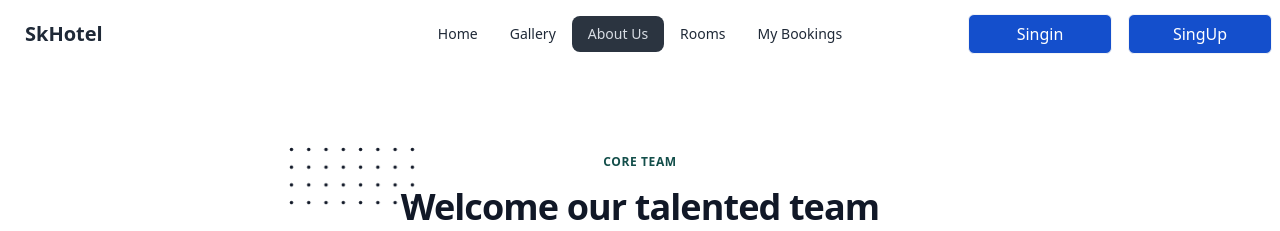
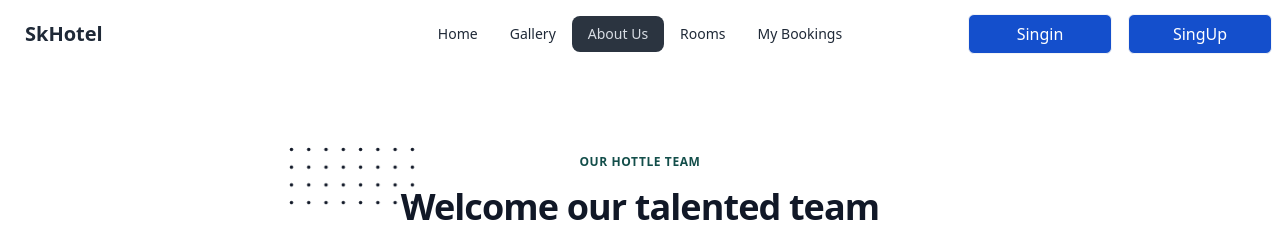
Before and after one commit to skashequr/Sk-Hotle-Fontend, a React (Vite) app: page /AboutUs in a window 1280 px wide. Shown: the top 231 px of the page. Built offline with nearby package versions, Linux system fonts and the light colour scheme; no server answers; a web font is replaced by a local one.

Commit message:
About us Done

```diff
--- a/src/Components/Pages/AboutUs/AboutUs.jsx
+++ b/src/Components/Pages/AboutUs/AboutUs.jsx
@@ -4,7 +4,7 @@ export const Team = () => {
         <div className="max-w-xl mb-10 md:mx-auto sm:text-center lg:max-w-2xl md:mb-12">
           <div>
             <p className="inline-block px-3 py-px mb-4 text-xs font-semibold tracking-wider text-teal-900 uppercase rounded-full bg-teal-accent-400">
-              Core Team
+              Our hottle Team
             </p>
           </div>
           <h2 className="max-w-lg mb-6 font-sans text-3xl font-bold leading-none tracking-tight text-gray-900 sm:text-4xl md:mx-auto">
```
